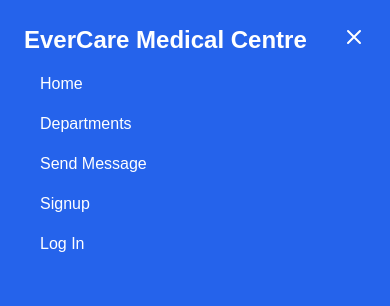
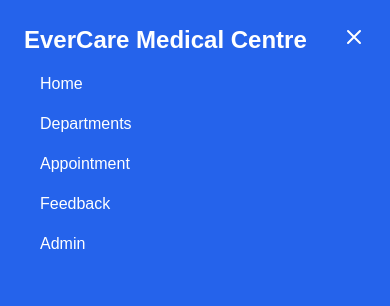
Before and after one commit to ahmeddkhann/hospital-management, a Next.js app: page /Navbar in a window 390 px wide. Both pictures are taken after a click on the button 354 px from the left and 36 px from the top of the page. Shown: the top 306 px of the page. Built offline with nearby package versions, Linux system fonts and the light colour scheme.

Commit message:
changes for mobile screen

```diff
--- a/src/app/Navbar/page.js
+++ b/src/app/Navbar/page.js
@@ -51,9 +51,9 @@ export default function Navbar() {
         <div className="md:hidden bg-blue-600 text-white space-y-4 p-4">
           <Link href="/" className="block hover:text-gray-300">Home</Link>
           <Link href="/departments" className="block hover:text-gray-300">Departments</Link>
-          <Link href="/send-message" className="block hover:text-gray-300">Send Message</Link>
-          <Link href="/signup" className="block hover:text-gray-300">Signup</Link>
-          <Link href="/login" className="block hover:text-gray-300">Log In</Link>
+          <Link href="/appointment" className="block hover:text-gray-300">Appointment</Link>
+          <Link href="/send-message" className="block hover:text-gray-300">Feedback</Link>
+          <Link href="/adminPanel" className="block hover:text-gray-300">Admin</Link>
         </div>
       )}
     </nav>
```
